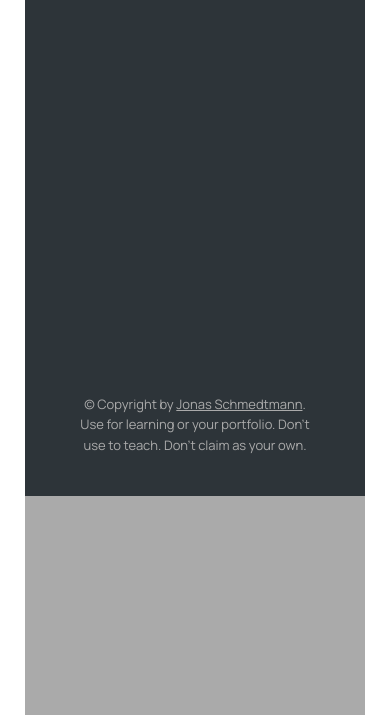
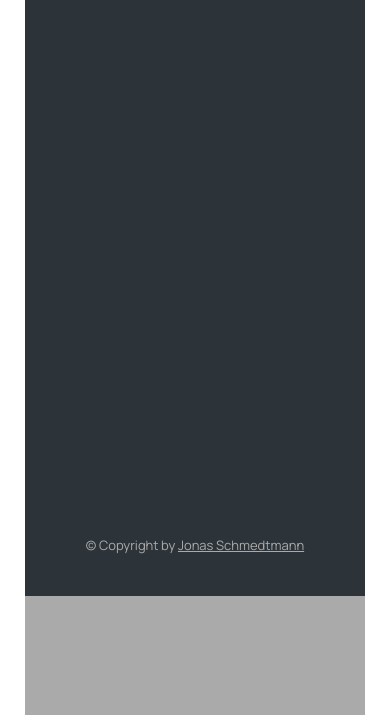
Before and after one commit to Jashwanth-k/mapty, a plain HTML site: page index.html in a window 390 px wide. Shown: the part 129-844 px from the top of the page. Drawn offline with nearby package versions, Linux system fonts and the light colour scheme.

```diff
--- a/index.html
+++ b/index.html
@@ -126,8 +126,7 @@
           target="_blank"
           href="https://twitter.com/jonasschmedtman"
           >Jonas Schmedtmann</a
-        >. Use for learning or your portfolio. Don't use to teach. Don't claim
-        as your own.
+        >
       </p>
     </div>
 
--- a/style.css
+++ b/style.css
@@ -238,7 +238,7 @@ a:visited {
 
 @media (max-width: 33em) {
   body {
-    grid-template-rows: repeat(2, 60rem);
+    grid-template-rows: repeat(2, 70rem);
   }
 
   .form {
```
